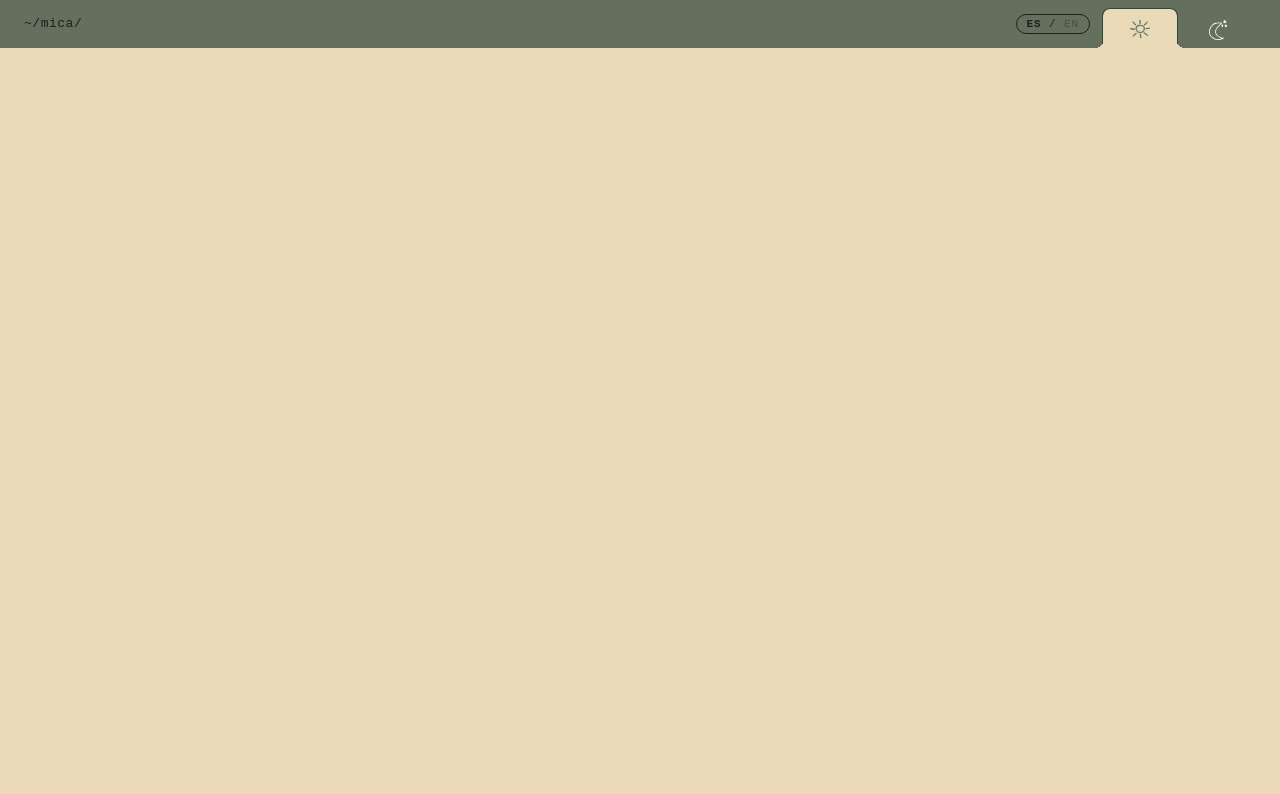
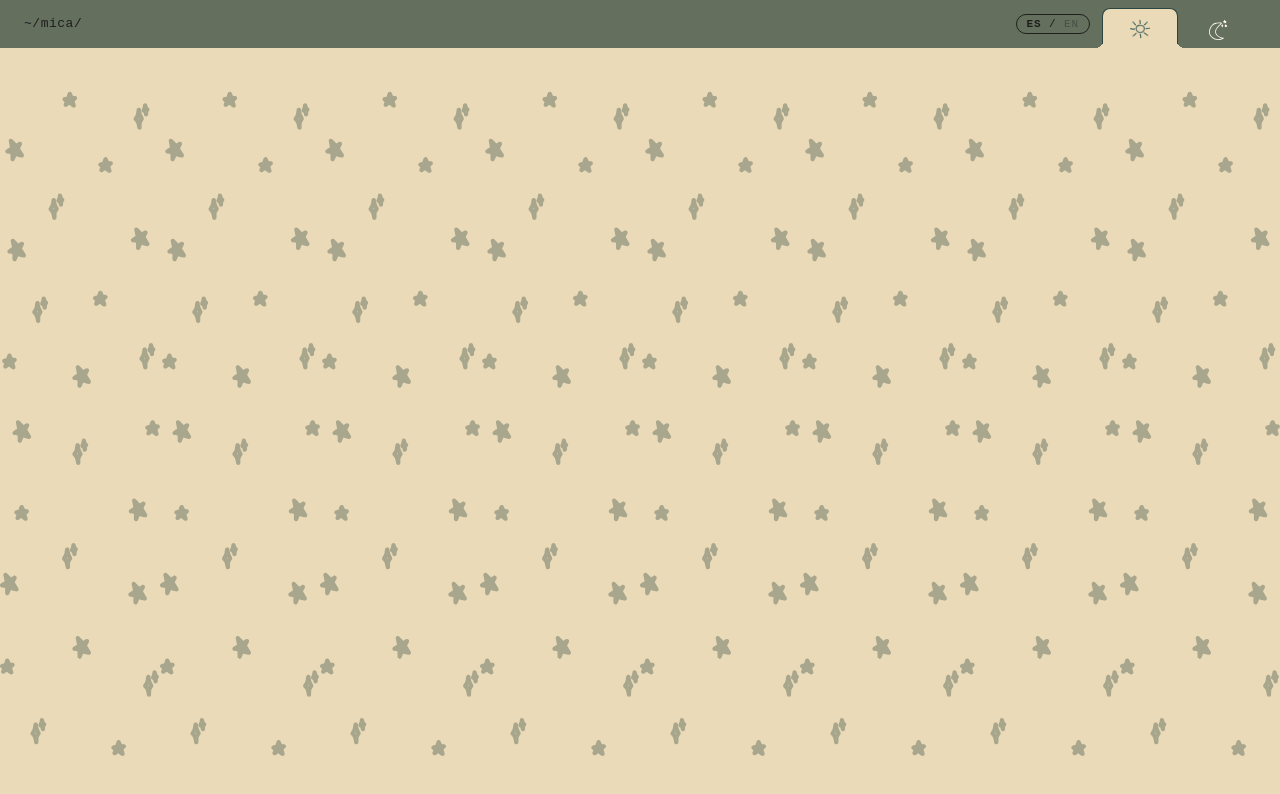
Before and after one commit to micasaul/mica-portfolio, a React (Vite) app: page / in a window 1280 px wide. Shown: the top 794 px of the page. Built offline with nearby package versions, Linux system fonts and the light colour scheme.

Commit message:
Background fijo con SVGs

```diff
--- a/src/App.jsx
+++ b/src/App.jsx
@@ -1,13 +1,16 @@
 import { useTheme } from './hooks/useTheme'
 import { useLang } from './hooks/useLang'
 import { Header } from './components/Layout/Header'
+import { Background } from './components/Layout/Background'
 
 function App() {
   const { theme, toggleTheme } = useTheme()
   const { lang, toggleLang } = useLang()
 
   return (
-    <div>
+    <>
+      <Background />
+      <div style={{ position: 'relative', zIndex: 1 }}>
         <Header
           theme={theme}
           toggleTheme={toggleTheme}
@@ -15,6 +18,7 @@ function App() {
           toggleLang={toggleLang}
         />
       </div>
+    </>
   )
 }
 
--- /dev/null
+++ b/src/components/layout/Background.jsx
@@ -0,0 +1,17 @@
+import Bg from '../../assets/icons/bg.svg?react'
+import styles from './Background.module.css'
+
+export function Background() {
+  return (
+    <div className={styles.background}>
+      <Bg className={styles.col} />
+      <Bg className={styles.col} />
+      <Bg className={styles.col} />
+      <Bg className={styles.col} />
+      <Bg className={styles.col} />
+      <Bg className={styles.col} />
+      <Bg className={styles.col} />
+      <Bg className={styles.col} />
+    </div>
+  )
+}
--- /dev/null
+++ b/src/components/layout/Background.module.css
@@ -0,0 +1,16 @@
+.background {
+  position: fixed;
+  inset: 0;
+  z-index: 0;
+  display: flex;
+  pointer-events: none;
+  overflow: hidden;
+  top: 48px;
+}
+
+.col {
+  flex: 1;
+  height: 100%;
+  color: var(--color-glow-bg);
+  opacity: 0.35;
+}
```
Lines whose indentation alone changed are shown as unchanged.
